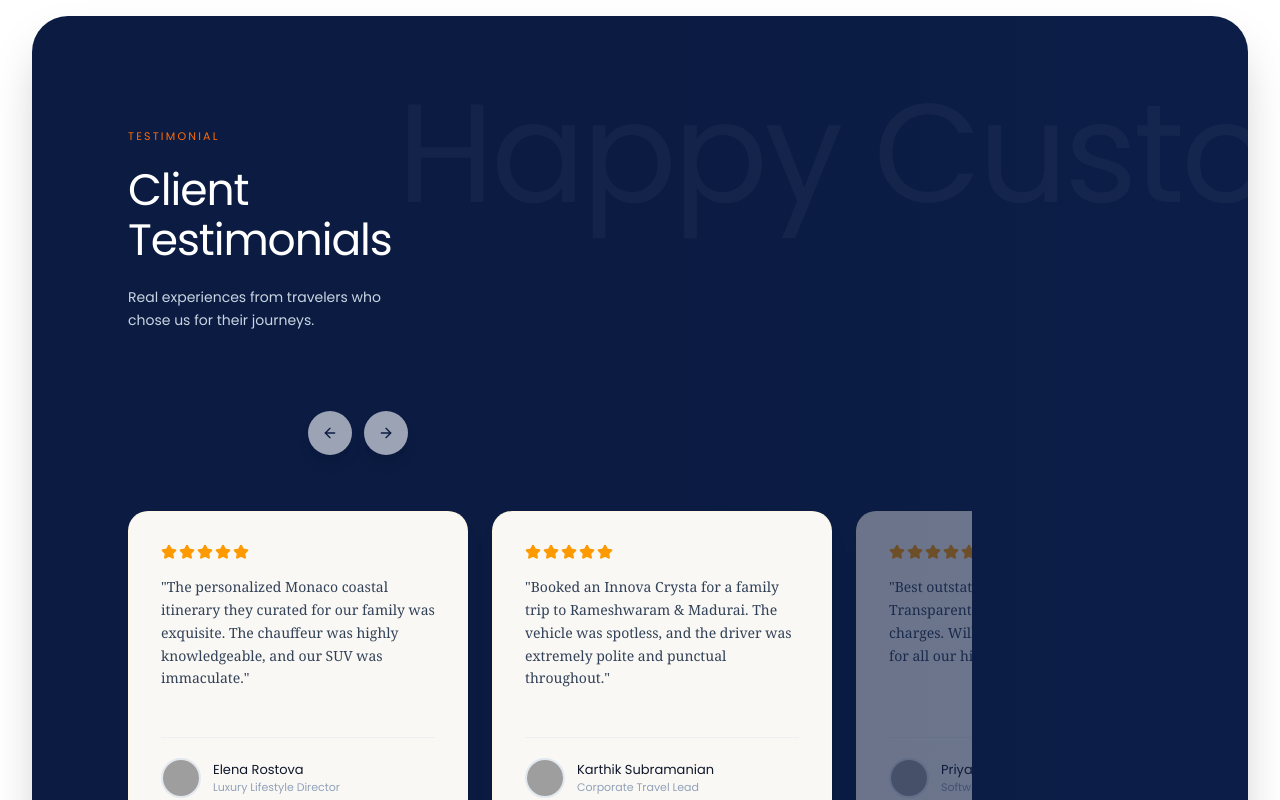
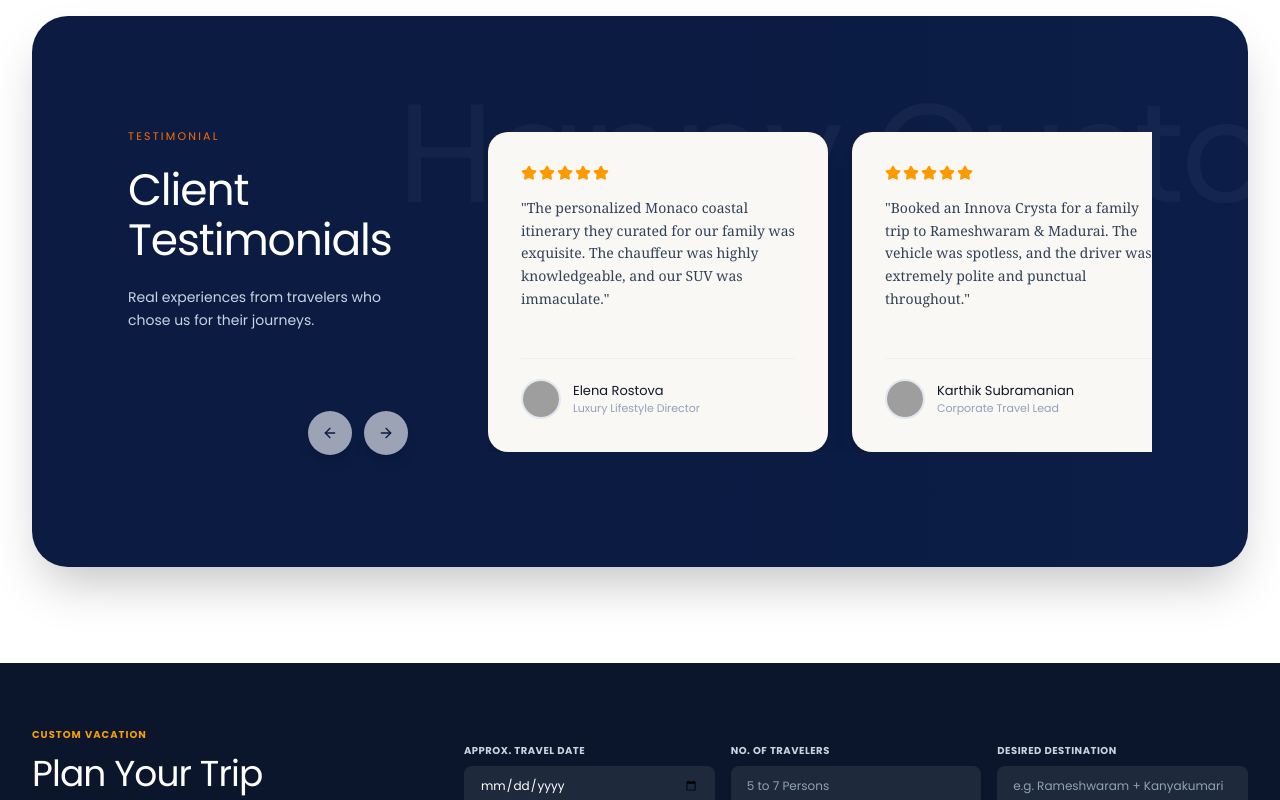
Before and after one commit to aeropeak26/Rudhran_travels, a Next.js app: page / in a window 1280 px wide. Shown: the part 6620-7420 px from the top of the page. Built offline with nearby package versions, Linux system fonts and the light colour scheme; grey boxes are pictures that could not be loaded.

Commit message:
Manual updates by user

```diff
--- a/src/components/Testimonials.tsx
+++ b/src/components/Testimonials.tsx
@@ -158,7 +158,7 @@ export default function Testimonials() {
               </div>
 
               {/* ──── Right Animated Cards Carousel ──── */}
-              <div className="lg:col-span-10 overflow-hidden">
+              <div className="lg:col-span-8 overflow-hidden">
                 <div
                   className={`flex gap-6 ${isTransitioning ? "transition-transform duration-700 ease-[cubic-bezier(0.25,0.1,0.25,1)]" : ""}`}
                   style={{
```
